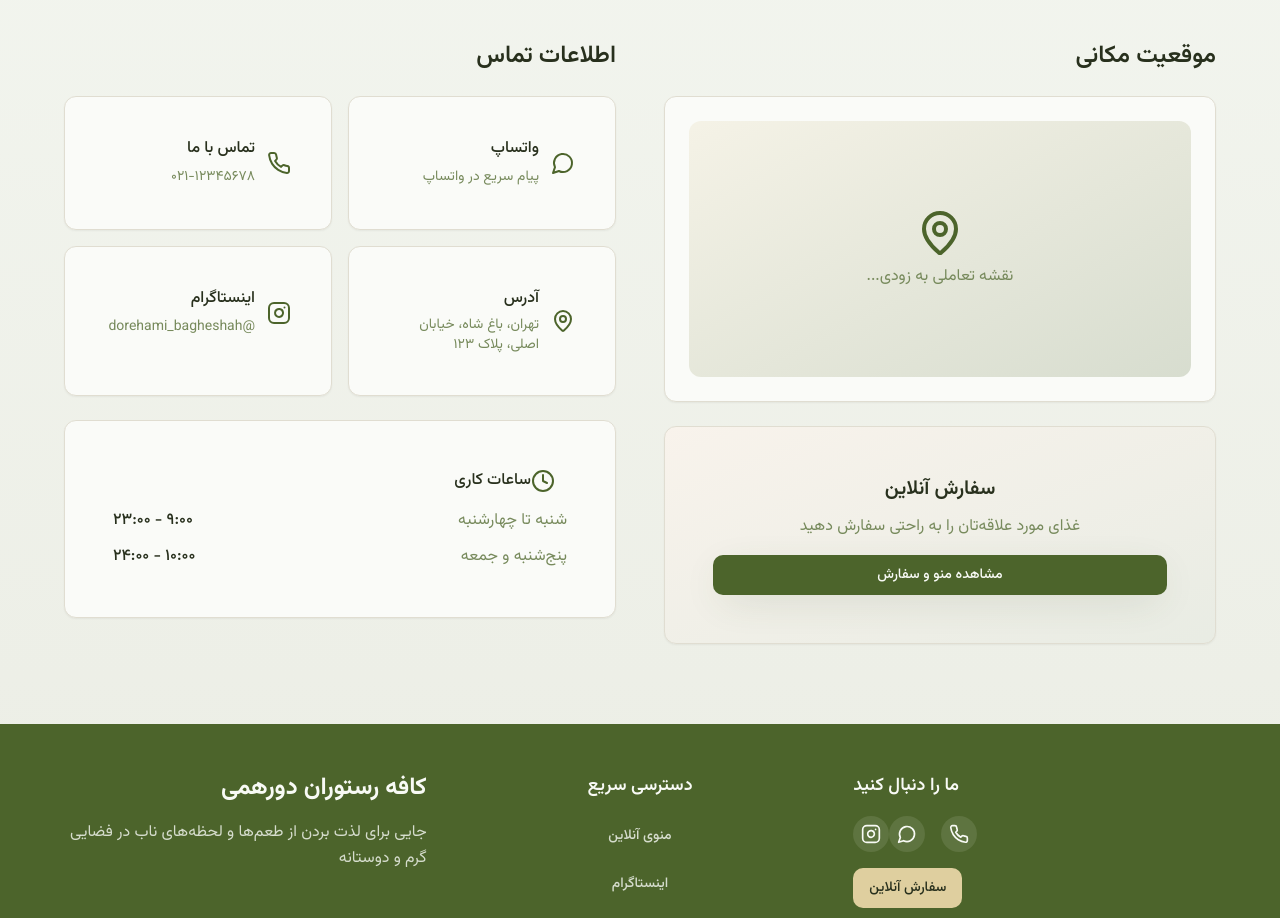
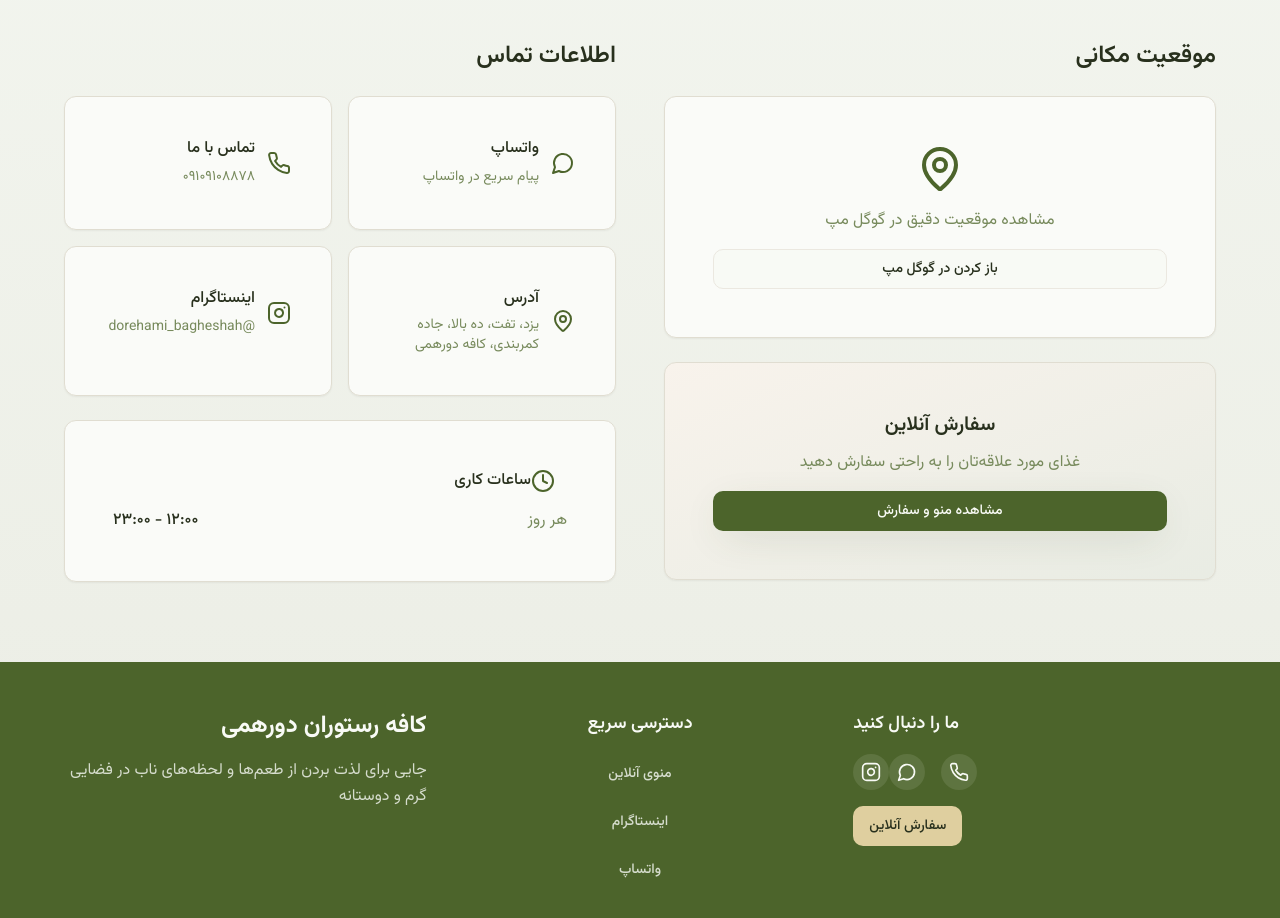
Before and after one commit to saberayatollahi/dorehami-landing-vibe, a React (Vite) app: page / in a window 1280 px wide. Shown: the part 2260-3178 px from the top of the page. Built offline with nearby package versions, Linux system fonts and the light colour scheme.

Commit message:
Refactor contact section content

```diff
--- a/src/components/Contact.tsx
+++ b/src/components/Contact.tsx
@@ -7,14 +7,14 @@ const Contact = () => {
     {
       icon: Phone,
       title: "تماس با ما",
-      content: "۰۲۱-۱۲۳۴۵۶۷۸",
-      action: "tel:+982112345678"
+      content: "۰۹۱۰۹۱۰۸۸۷۸",
+      action: "tel:+989109108878"
     },
     {
       icon: MessageCircle,
       title: "واتساپ",
       content: "پیام سریع در واتساپ",
-      action: "https://wa.me/989123456789"
+      action: "https://wa.me/989109108878"
     },
     {
       icon: Instagram,
@@ -25,14 +25,13 @@ const Contact = () => {
     {
       icon: MapPin,
       title: "آدرس",
-      content: "تهران، باغ شاه، خیابان اصلی، پلاک ۱۲۳",
+      content: "یزد، تفت، ده بالا، جاده کمربندی، کافه دورهمی",
       action: null
     }
   ];
 
   const workingHours = [
-    { day: "شنبه تا چهارشنبه", time: "۹:۰۰ - ۲۳:۰۰" },
-    { day: "پنج‌شنبه و جمعه", time: "۱۰:۰۰ - ۲۴:۰۰" }
+    { day: "هر روز", time: "۱۲:۰۰ - ۲۳:۰۰" }
   ];
 
   return (
@@ -123,16 +122,21 @@ const Contact = () => {
                 موقعیت مکانی
               </h3>
 
-              {/* Map Placeholder */}
+              {/* Map */}
               <Card className="card-warm fade-in-delayed">
-                <CardContent className="p-0">
-                  <div className="h-64 bg-gradient-to-br from-secondary/20 to-primary/20 rounded-xl flex items-center justify-center">
-                    <div className="text-center rtl">
-                      <MapPin className="h-12 w-12 text-primary mx-auto mb-2" />
-                      <p className="text-muted-foreground">
-                        نقشه تعاملی به زودی...
-                      </p>
-                    </div>
+                <CardContent className="p-6">
+                  <div className="text-center rtl">
+                    <MapPin className="h-12 w-12 text-primary mx-auto mb-4" />
+                    <p className="text-muted-foreground mb-4">
+                      مشاهده موقعیت دقیق در گوگل مپ
+                    </p>
+                    <Button
+                      onClick={() => window.open('https://maps.app.goo.gl/Bn9NENniziqjXM4j7', '_blank')}
+                      className="w-full"
+                      variant="outline"
+                    >
+                      باز کردن در گوگل مپ
+                    </Button>
                   </div>
                 </CardContent>
               </Card>
```
